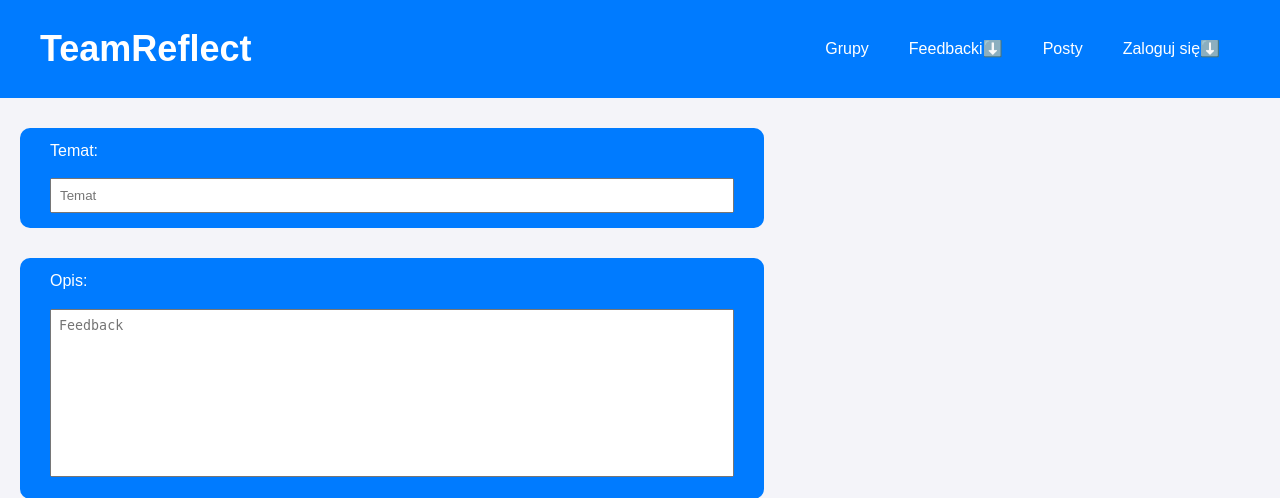
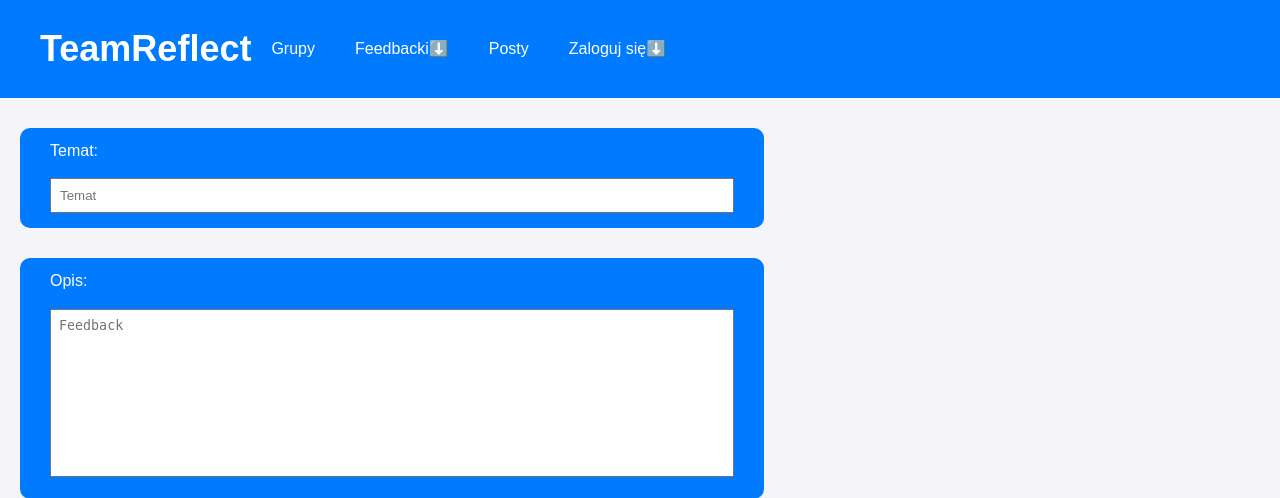
Before and after one commit to GreenAvian/TeamReflect_zut_project, a Django app: page /feedback/form/ in a window 1280 px wide. Shown: the top 498 px of the page. Run offline with Django 5.2, Linux system fonts and the light colour scheme; data that the repository does not hold is empty.

Commit message:
Minor css fix

```diff
--- a/TeamReflectApp/static/css/styles.css
+++ b/TeamReflectApp/static/css/styles.css
@@ -59,7 +59,7 @@ header, footer {
     color: #fff;
     padding: 10px 20px;
     display: flex;
-    justify-content: space-between;
+    justify-content: flex-start;;
     align-items: center;
     position: sticky;
     top: 0;
@@ -174,6 +174,7 @@ a {
 
 }
 .post-item{
+    list-style: none;
     background-color: white;
     border-radius:10px;
     border: 2px solid #007bff;
@@ -337,7 +338,6 @@ a {
     margin: 15px 15px;
 }
 
-
 .feedback-header {
     display: flex;
     flex-direction: column;
@@ -377,7 +377,6 @@ a {
     display: inline-block;
     margin-right: 10px;
 }
-
 
 /*  User Styling   */
 #profile-wrapper {
```
